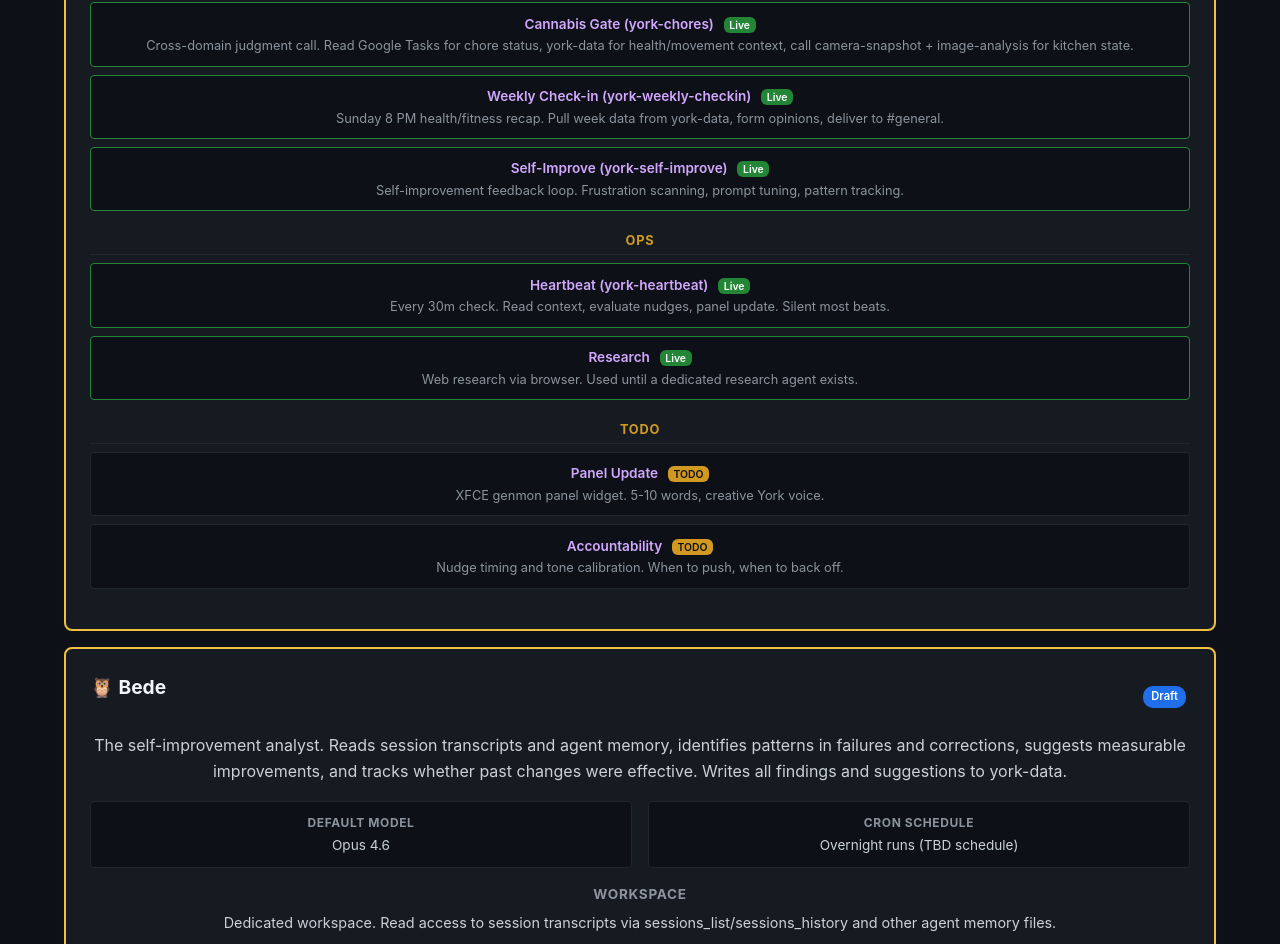
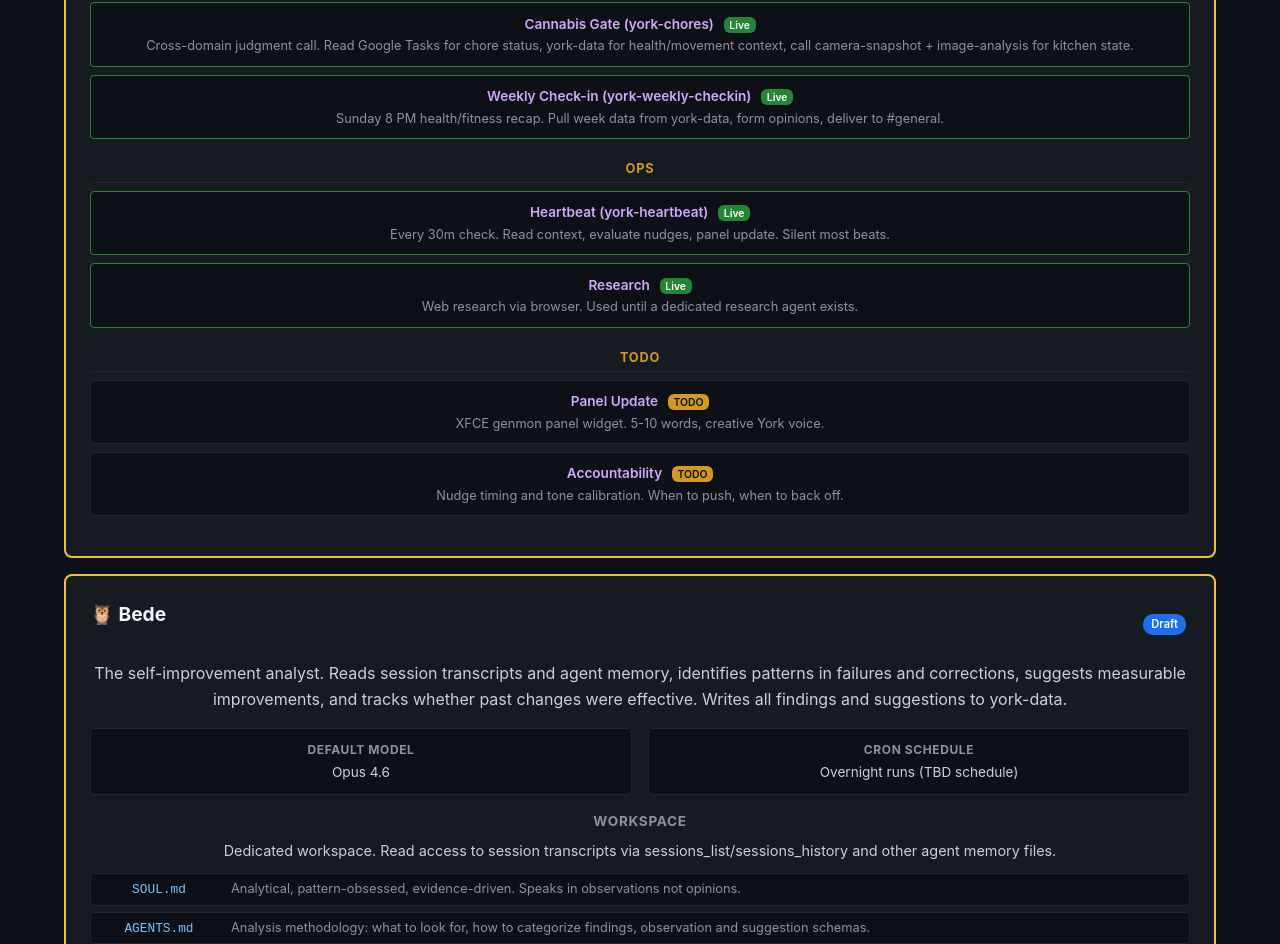
Before and after one commit to yorkbot/openclaw-architecture, a Vue app: page / in a window 1280 px wide. Shown: the part 6972-7916 px from the top of the page. Built offline with nearby package versions, Linux system fonts and the light colour scheme.

Commit message:
Delete york-self-improve skill, replaced by Bede

```diff
--- a/src/views/AgentDetail.vue
+++ b/src/views/AgentDetail.vue
@@ -493,7 +493,6 @@ const liveAgents = [
         skills: [
           { name: 'Cannabis Gate (york-chores)', desc: 'Cross-domain judgment call. Read Google Tasks for chore status, york-data for health/movement context, call camera-snapshot + image-analysis for kitchen state.', live: true },
           { name: 'Weekly Check-in (york-weekly-checkin)', desc: 'Sunday 8 PM health/fitness recap. Pull week data from york-data, form opinions, deliver to #general.', live: true },
-          { name: 'Self-Improve (york-self-improve)', desc: 'Self-improvement feedback loop. Frustration scanning, prompt tuning, pattern tracking.', live: true },
         ],
       },
       {
```
